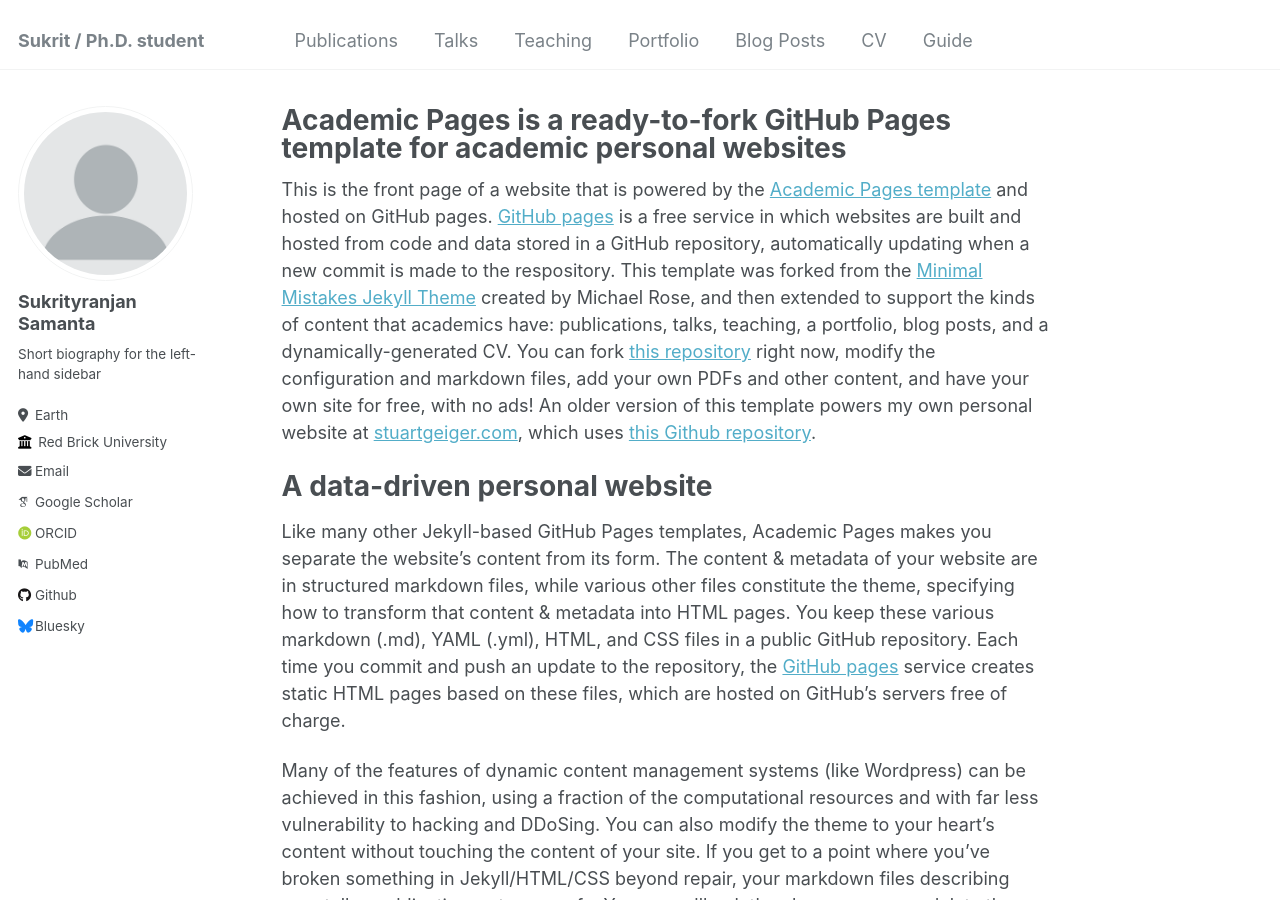
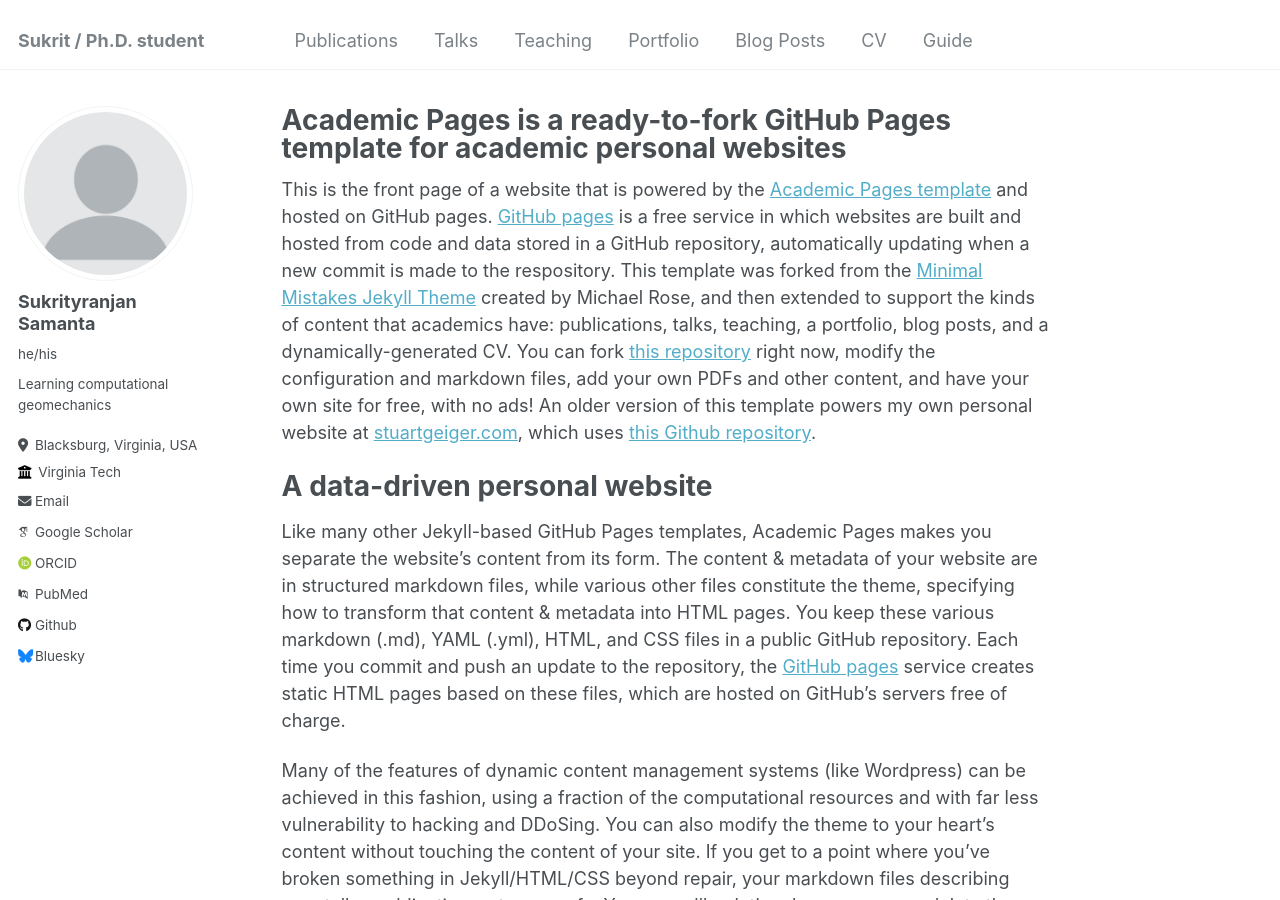
Before and after one commit to Sukritvt/Sukritvt.github.io, a Jekyll site: the page built from _pages/about.md, in a window 1280 px wide and 900 px high. Built offline with Jekyll 4.4.1, drawn with Linux system fonts in a browser that asks for light colours; some web fonts are replaced.

Commit message:
Update _config.yml

```diff
--- a/_config.yml
+++ b/_config.yml
@@ -22,10 +22,10 @@ author:
   # Biographic information
   avatar           : "profile.png"
   name             : "Sukrityranjan Samanta"
-  pronouns         : # example: "she/her"
-  bio              : "Short biography for the left-hand sidebar"
-  location         : "Earth"
-  employer         : "Red Brick University"
+  pronouns         : "he/his"
+  bio              : "Learning computational geomechanics"
+  location         : "Blacksburg, Virginia, USA"
+  employer         : "Virginia Tech"
   uri              : # URL
   email            : "none@example.org"
 
```
